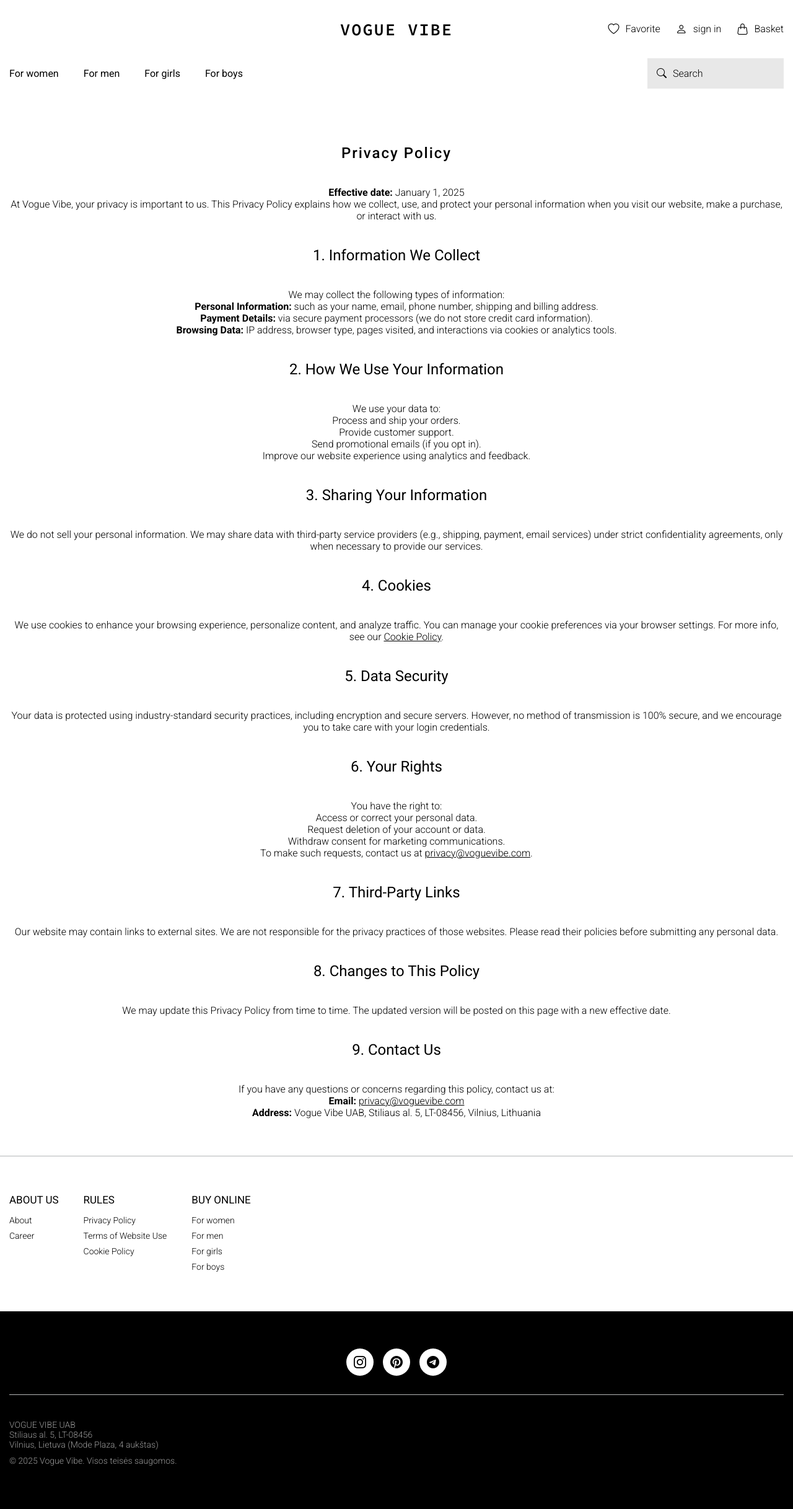
After one commit to AnnMurr/VogueVibe, a Django app: page /privacy in a window 1280 px wide. The commit adds this page. Shown: the whole page at 62% size. Run offline with Django 5.2, Linux system fonts and the light colour scheme.

Commit message:
created privacy page

```diff
--- /dev/null
+++ b/main/static/deps/css/privacy/privacy.css
@@ -0,0 +1,32 @@
+.privacy__wrapper {
+    padding: 60px 0;
+    text-align: center;
+}
+
+.privacy__heading {
+    padding-bottom: 40px;
+}
+
+.privacy__heading h2 {
+    font-weight: 500;
+    letter-spacing: 2px;
+}
+
+.privacy__title {
+    padding: 30px 0;
+}
+
+.privacy__title h2 {
+    padding: 10px 0;
+    font-weight: 400;
+    font-size: 24px;
+}
+
+.privacy__email {
+    color: #000;
+    text-decoration: underline;
+}
+
+.privacy__email:hover {
+    opacity: 0.6;
+}
--- a/main/templates/main/base.html
+++ b/main/templates/main/base.html
@@ -84,6 +84,10 @@
 
     {% endblock  %}
 
+    {% block privacy %}
+
+    {% endblock  %}
+
     <footer class="footer">
       <div class="footer__container">
         <div class="footer__wrapper">
@@ -109,7 +113,7 @@
                 </div>
                 <ul class="footer__navigate-list">
                   <li>
-                    <a href="#"> Privacy Policy </a>
+                    <a href="{% url "main:privacy" %}"> Privacy Policy </a>
                   </li>
                   <li>
                     <a href="#"> Terms of Website Use </a>
--- a/main/templates/main/career.html
+++ b/main/templates/main/career.html
@@ -9,7 +9,7 @@
 <section class="career">
   <div class="container">
     <div class="career__wrapper">
-      <div class="career__heading">
+
         <h2>Join the Vogue Vibe Team</h2>
       </div>
       <p>
--- /dev/null
+++ b/main/templates/main/privacy.html
@@ -0,0 +1,117 @@
+{% extends "main/base.html" %}
+{% load static %}
+
+{% block css %}
+    <link rel="stylesheet" href="{% static "deps/css/privacy/privacy.css" %}">
+{% endblock %}
+
+{% block privacy %}
+<section class="privacy">
+  <div class="container">
+    <div class="privacy__wrapper">
+      <div class="privacy__heading">
+        <h2>Privacy Policy</h2>
+      </div>
+      <p><strong>Effective date:</strong> January 1, 2025</p>
+      <p>
+        At Vogue Vibe, your privacy is important to us. This Privacy Policy
+        explains how we collect, use, and protect your personal information when
+        you visit our website, make a purchase, or interact with us.
+      </p>
+      <div class="privacy__title">
+        <h2>1. Information We Collect</h2>
+      </div>
+      <p>We may collect the following types of information:</p>
+      <ul>
+        <li>
+          <strong>Personal Information:</strong> such as your name, email, phone
+          number, shipping and billing address.
+        </li>
+        <li>
+          <strong>Payment Details:</strong> via secure payment processors (we do
+          not store credit card information).
+        </li>
+        <li>
+          <strong>Browsing Data:</strong> IP address, browser type, pages
+          visited, and interactions via cookies or analytics tools.
+        </li>
+      </ul>
+      <div class="privacy__title">
+        <h2>2. How We Use Your Information</h2>
+      </div>
+      <p>We use your data to:</p>
+      <ul>
+        <li>Process and ship your orders.</li>
+        <li>Provide customer support.</li>
+        <li>Send promotional emails (if you opt in).</li>
+        <li>Improve our website experience using analytics and feedback.</li>
+      </ul>
+      <div class="privacy__title">
+        <h2>3. Sharing Your Information</h2>
+      </div>
+      <p>
+        We do not sell your personal information. We may share data with
+        third-party service providers (e.g., shipping, payment, email services)
+        under strict confidentiality agreements, only when necessary to provide
+        our services.
+      </p>
+      <div class="privacy__title">
+        <h2>4. Cookies</h2>
+      </div>
+      <p>
+        We use cookies to enhance your browsing experience, personalize content,
+        and analyze traffic. You can manage your cookie preferences via your
+        browser settings. For more info, see our <a class="privacy__email" href="#">Cookie Policy</a>.
+      </p>
+      <div class="privacy__title">
+        <h2>5. Data Security</h2>
+      </div>
+      <p>
+        Your data is protected using industry-standard security practices,
+        including encryption and secure servers. However, no method of
+        transmission is 100% secure, and we encourage you to take care with your
+        login credentials.
+      </p>
+      <div class="privacy__title">
+        <h2>6. Your Rights</h2>
+      </div>
+      <p>You have the right to:</p>
+      <ul>
+        <li>Access or correct your personal data.</li>
+        <li>Request deletion of your account or data.</li>
+        <li>Withdraw consent for marketing communications.</li>
+      </ul>
+      <p>
+        To make such requests, contact us at
+        <a class="privacy__email" href="mailto:privacy@voguevibe.com">privacy@voguevibe.com</a>.
+      </p>
+      <div class="privacy__title">
+        <h2>7. Third-Party Links</h2>
+      </div>
+      <p>
+        Our website may contain links to external sites. We are not responsible
+        for the privacy practices of those websites. Please read their policies
+        before submitting any personal data.
+      </p>
+      <div class="privacy__title">
+        <h2>8. Changes to This Policy</h2>
+      </div>
+      <p>
+        We may update this Privacy Policy from time to time. The updated version
+        will be posted on this page with a new effective date.
+      </p>
+      <div class="privacy__title">
+        <h2>9. Contact Us</h2>
+      </div>
+      <p>
+        If you have any questions or concerns regarding this policy, contact us
+        at:<br />
+        <strong>Email:</strong>
+        <a class="privacy__email" href="mailto:privacy@voguevibe.com">privacy@voguevibe.com</a><br />
+        <strong>Address:</strong> Vogue Vibe UAB, Stiliaus al. 5, LT-08456,
+        Vilnius, Lithuania
+      </p>
+    </div>
+  </div>
+</section>
+{% endblock %}
--- a/main/urls.py
+++ b/main/urls.py
@@ -8,4 +8,5 @@
     path("", views.index, name="index"),
     path("about/", views.about, name="about"),
     path("career/", views.career, name="career"),
+    path("privacy", views.privacy, name="privacy"),
 ]
--- a/main/views.py
+++ b/main/views.py
@@ -16,8 +16,14 @@
     }
     return render(request, "main/about.html", context)
 
-def career(request) :
+def career(request):
     context={
          'title': 'Vogue Vibe',
     }
     return render(request, "main/career.html", context)
+
+def privacy(request):
+    context={
+         'title': 'Vogue Vibe',
+    }
+    return render(request, "main/privacy.html", context)
```
